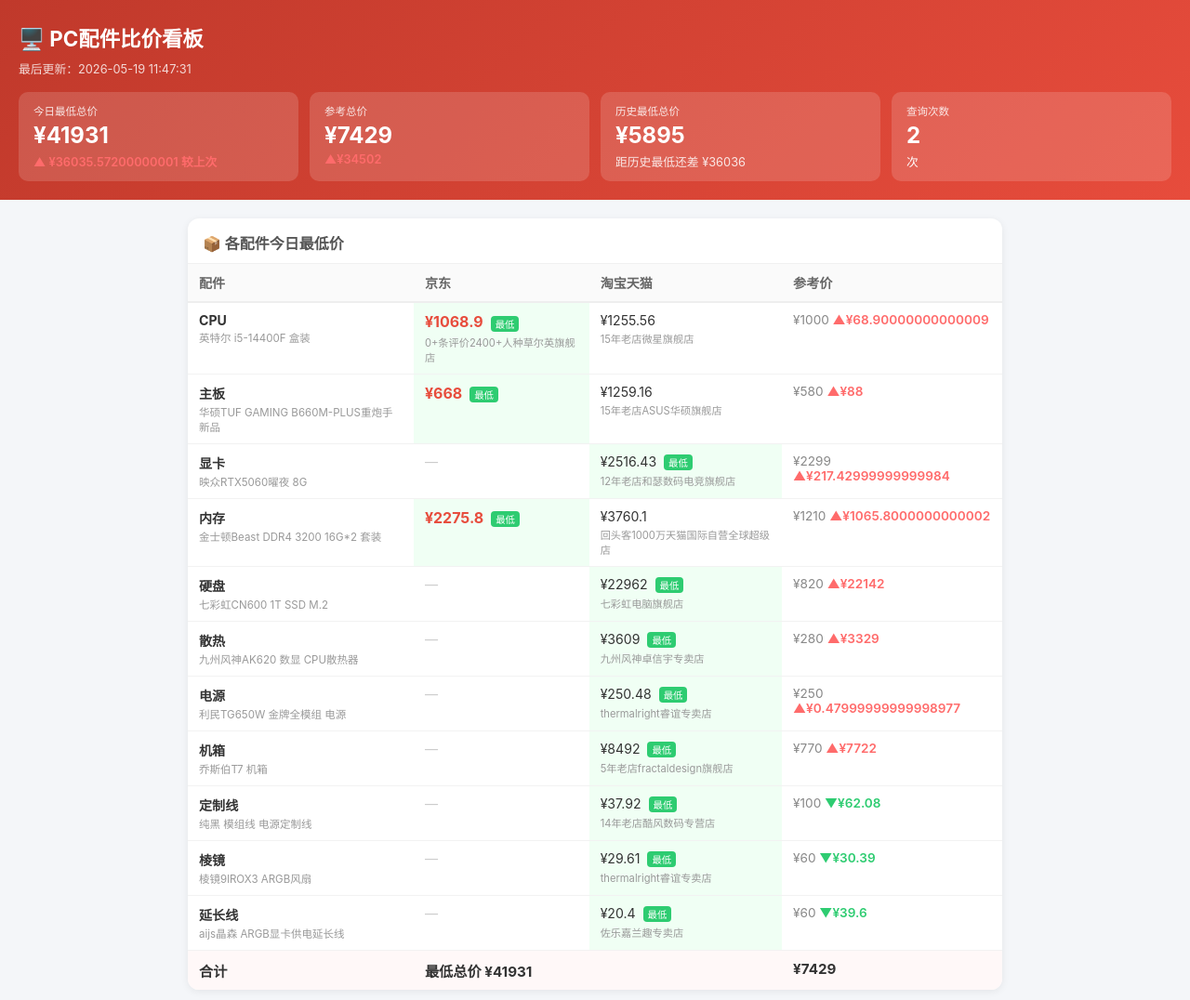
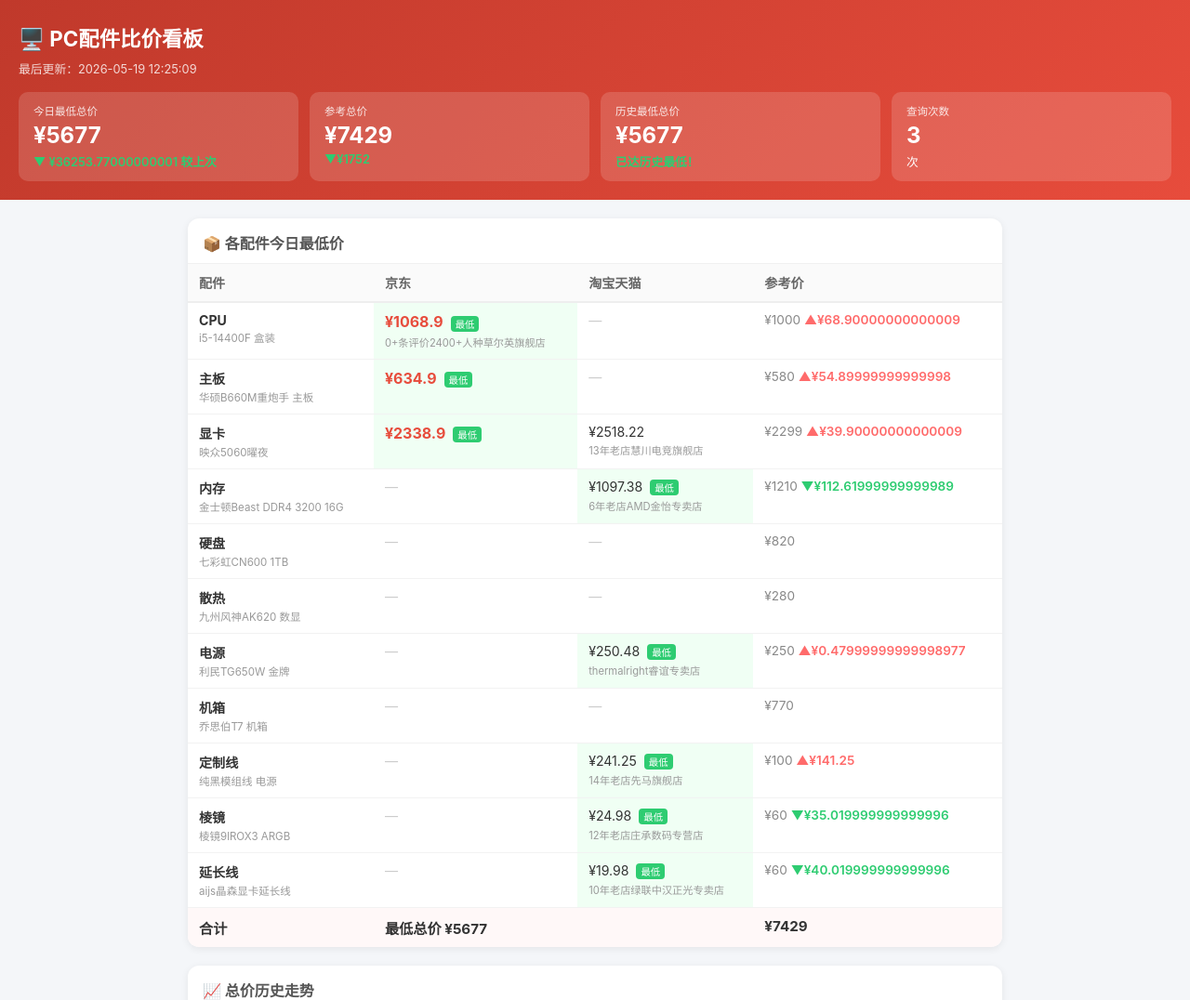
Before and after one commit to hzhbeck7/pc-price-tracker, a website: page index.html in a window 1280 px wide. Shown: the top 1076 px of the page at 93% size. Drawn offline with nearby package versions, Linux system fonts and the light colour scheme.

Commit message:
price update Tue 05/19/2026

```diff
--- a/index.html
+++ b/index.html
@@ -73,30 +73,30 @@
 
 <div class="header">
   <h1>🖥️ PC配件比价看板</h1>
-  <div class="updated">最后更新：2026-05-19 11:47:31</div>
+  <div class="updated">最后更新：2026-05-19 12:25:09</div>
   <div class="kpi-row">
     <div class="kpi">
       <div class="label">今日最低总价</div>
-      <div class="value">¥41931</div>
-      <div class="sub"><span class="diff up">▲ ¥36035.57200000001 较上次</span></div>
+      <div class="value">¥5677</div>
+      <div class="sub"><span class="diff down">▼ ¥36253.77000000001 较上次</span></div>
     </div>
     <div class="kpi">
       <div class="label">参考总价</div>
       <div class="value">¥7429</div>
       <div class="sub">
-        <span class="diff up">
-          ▲¥34502
+        <span class="diff down">
+          ▼¥1752
         </span>
       </div>
     </div>
     <div class="kpi">
       <div class="label">历史最低总价</div>
-      <div class="value">¥5895</div>
-      <div class="sub"><span class="dist-min">距历史最低还差 ¥36036</span></div>
+      <div class="value">¥5677</div>
+      <div class="sub"><span class="dist-min green">已达历史最低！</span></div>
     </div>
     <div class="kpi">
       <div class="label">查询次数</div>
-      <div class="value">2</div>
+      <div class="value">3</div>
       <div class="sub">次</div>
     </div>
   </div>
@@ -119,91 +119,71 @@
         </thead>
         <tbody>
           <tr>
-        <td class="comp-name"><strong>CPU</strong><div class="keyword">英特尔 i5-14400F 盒装</div></td>
+        <td class="comp-name"><strong>CPU</strong><div class="keyword">i5-14400F 盒装</div></td>
         <td class="price best">
           <a href="https://item.jd.com/10117412465686.html" target="_blank">¥1068.9</a>
           <span class="badge">最低</span>
           <div class="shop">0+条评价2400+人种草尔英旗舰店</div>
         </td>
-        <td class="price">
-          ¥1255.56
-
-          <div class="shop">15年老店微星旗舰店</div>
-        </td>
+        <td class="na">—</td>
         <td class="ref">¥1000 <span class="diff up">
              ▲¥68.90000000000009
            </span></td>
       </tr>
 <tr>
-        <td class="comp-name"><strong>主板</strong><div class="keyword">华硕TUF GAMING B660M-PLUS重炮手 新品</div></td>
+        <td class="comp-name"><strong>主板</strong><div class="keyword">华硕B660M重炮手 主板</div></td>
         <td class="price best">
-          <a href="https://item.jd.com/10216117372372.html" target="_blank">¥668</a>
+          <a href="https://item.jd.com/10077396487474.html" target="_blank">¥634.9</a>
+          <span class="badge">最低</span>
+          <div class="shop"></div>
+        </td>
+        <td class="na">—</td>
+        <td class="ref">¥580 <span class="diff up">
+             ▲¥54.89999999999998
+           </span></td>
+      </tr>
+<tr>
+        <td class="comp-name"><strong>显卡</strong><div class="keyword">映众5060曜夜</div></td>
+        <td class="price best">
+          <a href="https://item.jd.com/10213856138533.html" target="_blank">¥2338.9</a>
           <span class="badge">最低</span>
           <div class="shop"></div>
         </td>
         <td class="price">
-          ¥1259.16
+          ¥2518.22
 
-          <div class="shop">15年老店ASUS华硕旗舰店</div>
+          <div class="shop">13年老店慧川电竞旗舰店</div>
         </td>
-        <td class="ref">¥580 <span class="diff up">
-             ▲¥88
+        <td class="ref">¥2299 <span class="diff up">
+             ▲¥39.90000000000009
            </span></td>
       </tr>
 <tr>
-        <td class="comp-name"><strong>显卡</strong><div class="keyword">映众RTX5060曜夜 8G</div></td>
+        <td class="comp-name"><strong>内存</strong><div class="keyword">金士顿Beast DDR4 3200 16G</div></td>
         <td class="na">—</td>
         <td class="price best">
-          ¥2516.43
+          ¥1097.38
           <span class="badge">最低</span>
-          <div class="shop">12年老店和瑟数码电竞旗舰店</div>
+          <div class="shop">6年老店AMD金怡专卖店</div>
         </td>
-        <td class="ref">¥2299 <span class="diff up">
-             ▲¥217.42999999999984
+        <td class="ref">¥1210 <span class="diff down">
+             ▼¥112.61999999999989
            </span></td>
       </tr>
 <tr>
-        <td class="comp-name"><strong>内存</strong><div class="keyword">金士顿Beast DDR4 3200 16G*2 套装</div></td>
-        <td class="price best">
-          <a href="https://item.jd.com/10151206535325.html" target="_blank">¥2275.8</a>
-          <span class="badge">最低</span>
-          <div class="shop"></div>
-        </td>
-        <td class="price">
-          ¥3760.1
-
-          <div class="shop">回头客1000万天猫国际自营全球超级店</div>
-        </td>
-        <td class="ref">¥1210 <span class="diff up">
-             ▲¥1065.8000000000002
-           </span></td>
+        <td class="comp-name"><strong>硬盘</strong><div class="keyword">七彩虹CN600 1TB</div></td>
+        <td class="na">—</td>
+        <td class="na">—</td>
+        <td class="ref">¥820 </td>
       </tr>
 <tr>
-        <td class="comp-name"><strong>硬盘</strong><div class="keyword">七彩虹CN600 1T SSD M.2</div></td>
+        <td class="comp-name"><strong>散热</strong><div class="keyword">九州风神AK620 数显</div></td>
         <td class="na">—</td>
-        <td class="price best">
-          ¥22962
-          <span class="badge">最低</span>
-          <div class="shop">七彩虹电脑旗舰店</div>
-        </td>
-        <td class="ref">¥820 <span class="diff up">
-             ▲¥22142
-           </span></td>
+        <td class="na">—</td>
+        <td class="ref">¥280 </td>
       </tr>
 <tr>
-        <td class="comp-name"><strong>散热</strong><div class="keyword">九州风神AK620 数显 CPU散热器</div></td>
-        <td class="na">—</td>
-        <td class="price best">
-          ¥3609
-          <span class="badge">最低</span>
-          <div class="shop">九州风神卓信宇专卖店</div>
-        </td>
-        <td class="ref">¥280 <span class="diff up">
-             ▲¥3329
-           </span></td>
-      </tr>
-<tr>
-        <td class="comp-name"><strong>电源</strong><div class="keyword">利民TG650W 金牌全模组 电源</div></td>
+        <td class="comp-name"><strong>电源</strong><div class="keyword">利民TG650W 金牌</div></td>
         <td class="na">—</td>
         <td class="price best">
           ¥250.48
@@ -215,56 +195,50 @@
            </span></td>
       </tr>
 <tr>
-        <td class="comp-name"><strong>机箱</strong><div class="keyword">乔斯伯T7 机箱</div></td>
+        <td class="comp-name"><strong>机箱</strong><div class="keyword">乔思伯T7 机箱</div></td>
+        <td class="na">—</td>
+        <td class="na">—</td>
+        <td class="ref">¥770 </td>
+      </tr>
+<tr>
+        <td class="comp-name"><strong>定制线</strong><div class="keyword">纯黑模组线 电源</div></td>
         <td class="na">—</td>
         <td class="price best">
-          ¥8492
+          ¥241.25
           <span class="badge">最低</span>
-          <div class="shop">5年老店fractaldesign旗舰店</div>
+          <div class="shop">14年老店先马旗舰店</div>
         </td>
-        <td class="ref">¥770 <span class="diff up">
-             ▲¥7722
+        <td class="ref">¥100 <span class="diff up">
+             ▲¥141.25
            </span></td>
       </tr>
 <tr>
-        <td class="comp-name"><strong>定制线</strong><div class="keyword">纯黑 模组线 电源定制线</div></td>
+        <td class="comp-name"><strong>棱镜</strong><div class="keyword">棱镜9lROX3 ARGB</div></td>
         <td class="na">—</td>
         <td class="price best">
-          ¥37.92
+          ¥24.98
           <span class="badge">最低</span>
-          <div class="shop">14年老店酷风数码专营店</div>
+          <div class="shop">12年老店庄承数码专营店</div>
         </td>
-        <td class="ref">¥100 <span class="diff down">
-             ▼¥62.08
+        <td class="ref">¥60 <span class="diff down">
+             ▼¥35.019999999999996
            </span></td>
       </tr>
 <tr>
-        <td class="comp-name"><strong>棱镜</strong><div class="keyword">棱镜9lROX3 ARGB风扇</div></td>
+        <td class="comp-name"><strong>延长线</strong><div class="keyword">aijs晶森显卡延长线</div></td>
         <td class="na">—</td>
         <td class="price best">
-          ¥29.61
+          ¥19.98
           <span class="badge">最低</span>
-          <div class="shop">thermalright睿谊专卖店</div>
+          <div class="shop">10年老店绿联中汉正光专卖店</div>
         </td>
         <td class="ref">¥60 <span class="diff down">
-             ▼¥30.39
-           </span></td>
-      </tr>
-<tr>
-        <td class="comp-name"><strong>延长线</strong><div class="keyword">aijs晶森 ARGB显卡供电延长线</div></td>
-        <td class="na">—</td>
-        <td class="price best">
-          ¥20.4
-          <span class="badge">最低</span>
-          <div class="shop">佐乐嘉兰趣专卖店</div>
-        </td>
-        <td class="ref">¥60 <span class="diff down">
-             ▼¥39.6
+             ▼¥40.019999999999996
            </span></td>
       </tr>
           <tr class="total-row">
             <td>合计</td>
-            <td colspan="2">最低总价 ¥41931</td>
+            <td colspan="2">最低总价 ¥5677</td>
             <td>¥7429</td>
           </tr>
         </tbody>
@@ -285,9 +259,14 @@
   <div class="card">
     <div class="card-title">🕐 查询历史</div>
     <div class="hist-row latest">
+        <span class="hist-date">2026-05-19 12:25:09</span>
+        <span class="hist-price">¥5677 <span class="diff down">▼¥36253.77000000001</span></span>
+        <span class="tag">最新</span>
+      </div>
+<div class="hist-row ">
         <span class="hist-date">2026-05-19 11:47:31</span>
         <span class="hist-price">¥41931 <span class="diff up">▲¥36035.57200000001</span></span>
-        <span class="tag">最新</span>
+
       </div>
 <div class="hist-row ">
         <span class="hist-date">2026-05-19 11:29:23</span>
@@ -300,8 +279,8 @@
 
 <script>
 
-const labels = ["2026-05-19 11:29","2026-05-19 11:47"];
-const totals = [5894.967999999998,41930.54000000001];
+const labels = ["2026-05-19 11:29","2026-05-19 11:47","2026-05-19 12:25"];
+const totals = [5894.967999999998,41930.54000000001,5676.769999999999];
 const minVal = Math.min(...totals);
 const minIdx = totals.indexOf(minVal);
 
```
Also changed, not shown: data/prices.json (+159 -0 lines).
